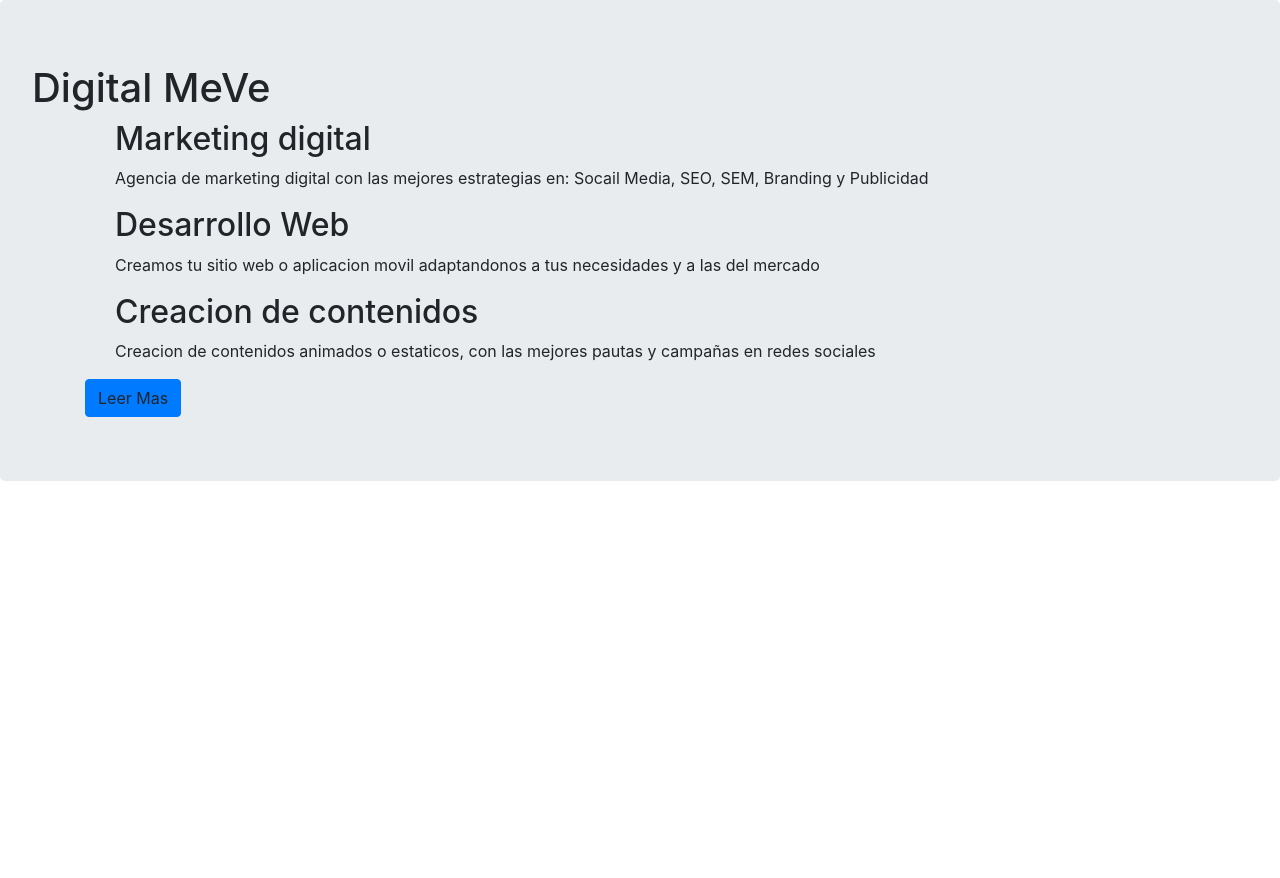
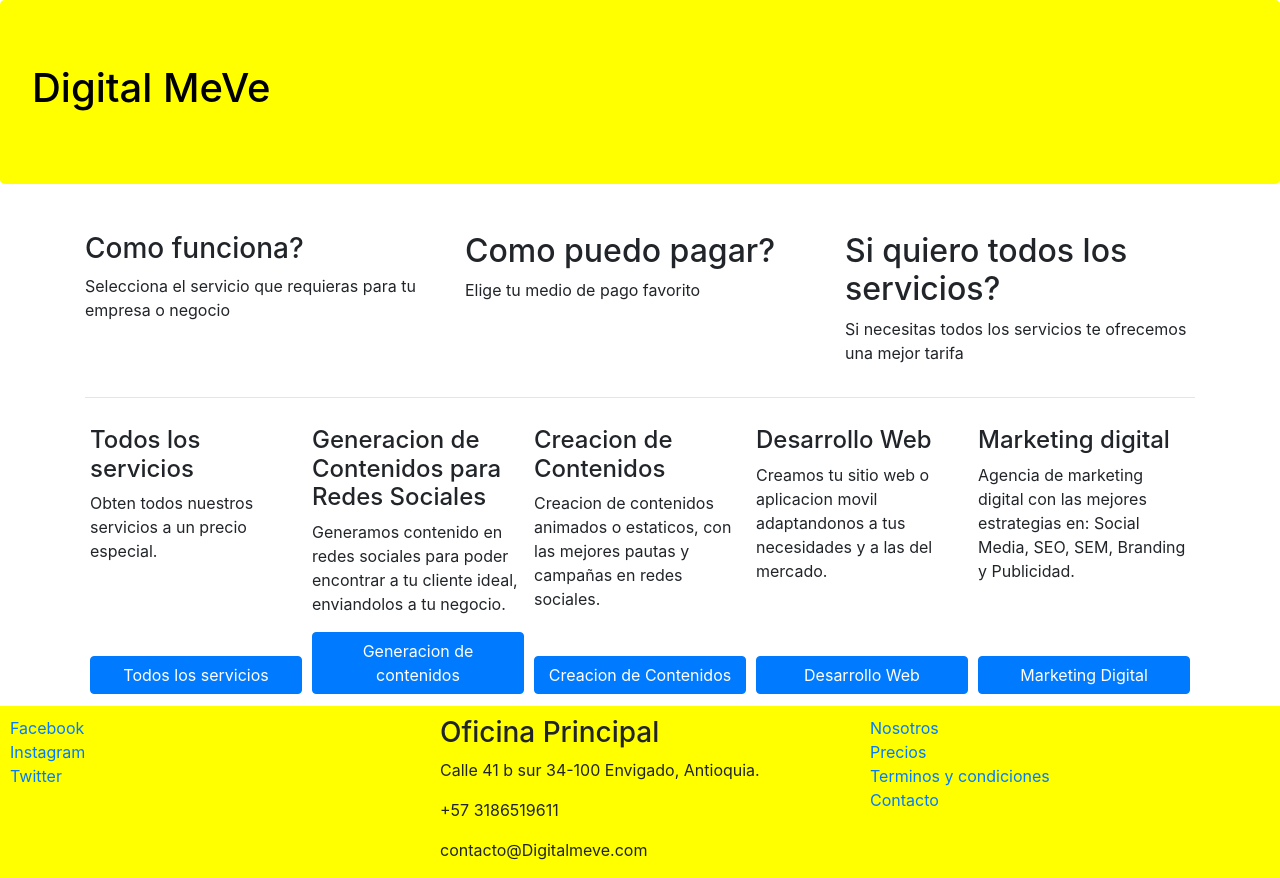
Before and after one commit to ana-quintero/guia-hoteles, a website: page index.html in a window 1280 px wide. Before the commit the page ends 800 px from the top, so only its background shows below. Drawn offline with nearby package versions, Linux system fonts and the light colour scheme.

Commit message:
agregamos footer y estiloscon flex

```diff
--- /dev/null
+++ b/css/main.css
@@ -0,0 +1,24 @@
+.jumbotron {
+	background-color: yellow;
+	color: black;
+}
+
+
+
+footer {
+	padding: 10px 10px 0 10px;
+	background-color: yellow;
+	margin-bottom: 0px;
+	margin-top: 10px;
+}
+
+.card-digital {
+	flex: 1 150px;
+	padding: 2px 5px 2px 5px;
+	margin-top: 10px;
+}
+
+.btn-reserva{
+	width: 100%;
+
+}
--- a/index.html
+++ b/index.html
@@ -8,34 +8,116 @@
             <!-- Bootstrap CSS -->
             <link rel="stylesheet" href="node_modules/bootstrap/dist/css/bootstrap.min.css">
 
+            <link rel="stylesheet" href="css/main.css">
+
             <title>Digital MeVe</title>
         </head>
         <body>
 
                 <div class="jumbotron">
                 	<h1>Digital MeVe</h1>
+                </div>
                 <div class="container">
-    		<div class="col">
-    			<div class="col-sm">
-    				<h2>Marketing digital</h2>
-    				<p> Agencia de marketing digital con las mejores estrategias en: Socail Media, SEO, SEM, Branding y Publicidad</p>
+                	<div class="row">
+                		<div class="col-sm-4">
+                			<p>
+                               <h3>Como funciona?</h3>
+                               <p> Selecciona el servicio que requieras para tu empresa o negocio</p>
+                           </p>
+                       </div>
+                       <div class="col-sm-4">
+                         <p>
+                            <h2>Como puedo pagar?</h2>
+                            <p> Elige tu medio de pago favorito</p>
+                        </p>
+                    </div>
+                    <div class="col-sm-4">
+                     <p>
+                        <h2>Si quiero todos los servicios?</h2>
+                        <p> Si necesitas todos los servicios te ofrecemos una mejor tarifa</p>
+                    </p>
+                </div>
+            </div>
+            <hr>
 
+            <div class="d-flex flex-wrap flex-row-reverse">
+              <div class="card-digital d-flex flex-column justify-content-between">
+                <div>
+                    <h4>Marketing digital</h4>
+                    <p> Agencia de marketing digital con las mejores estrategias en: Social Media, SEO, SEM, Branding y Publicidad.</p>
                 </div>
-    		<div class="col-sm">
-    				<h2>Desarrollo Web</h2>
-    				<p> Creamos tu sitio web o aplicacion movil adaptandonos a tus necesidades y a las del mercado</p>
+                <div>
+                    <button class="btn btn-primary btn-reserva">Marketing Digital</button>
+                </div>
+            </div>
+            <div class="card-digital d-flex flex-column justify-content-between">
+                <div>
+                    <h4>Desarrollo Web</h4>
+                    <p> Creamos tu sitio web o aplicacion movil adaptandonos a tus necesidades y a las del mercado.</p>
+                </div>
+                <div>
+                    <button class="btn btn-primary btn-reserva">Desarrollo Web</button>
+                </div>
+            </div>
+            <div class="card-digital d-flex flex-column justify-content-between">
+                <div>
+                    <h4>Creacion de Contenidos</h4>
+                    <p> Creacion de contenidos animados o estaticos, con las mejores pautas y campañas en redes sociales.</p>
+                </div>
+                <div>
+                    <button class="btn btn-primary btn-reserva">Creacion de Contenidos</button>
+                </div>
+            </div>
+            <div class="card-digital d-flex flex-column justify-content-between">
+                <div>
+                    <h4>Generacion de Contenidos para Redes Sociales</h4>
+                    <p> Generamos contenido en redes sociales para poder encontrar a tu cliente ideal, enviandolos a tu negocio.</p>
+                </div>
+                <div>
+                    <button class="btn btn-primary btn-reserva">Generacion de contenidos</button>
+                </div>
+            </div>
+            <div class="card-digital d-flex flex-column justify-content-between">
+                <div>
+                    <h4>Todos los servicios</h4>
+                    <p> Obten todos nuestros servicios a un precio especial.</p>
+                </div>
+                <div>
+                    <button class="btn btn-primary btn-reserva">Todos los servicios</button>
+                </div>
+        </div>
 
-    			</div>
-    		<div class="col-sm">
-    				<h2>Creacion de contenidos</h2>
-    				<p> Creacion de contenidos animados o estaticos, con las mejores pautas y campañas en redes sociales</p>
 
     </div>
 </div>
-    		<a class="btn btn-primary btn-log" role="button">Leer Mas</a>
+
+
+
+    <footer>
+        <div class="row">
+            <div class="col-sm-4 d-flex flex-column">
+                <a href="http://www.facebook.com">Facebook</a>
+                <a href="http://www.instagram.com">Instagram</a>
+                <a href="http://www.twitter.com">Twitter</a>
+
+            </div>
+            <div class="col-sm-4">
+                <address>
+                    <h3>Oficina Principal</h3>
+                    <p>Calle 41 b sur 34-100 Envigado, Antioquia.</p>
+                    <p>+57 3186519611</p>
+                    <p>contacto@Digitalmeve.com</p>
+                </address>
             </div>
 
+            <div class="col-sm-4 d-flex flex-column aling-items-end">
+                <a href="http://www.facebook.com">Nosotros</a>
+                <a href="http://www.instagram.com">Precios</a>
+                <a href="http://www.twitter.com">Terminos y condiciones</a>
+                <a href="http://www.twitter.com">Contacto</a>
             </div>
+        </div>
+    </footer>
 
     <!-- Optional JavaScript -->
     <!-- jQuery first, then Popper.js, then Bootstrap JS -->
```
Lines whose indentation alone changed are shown as unchanged.
